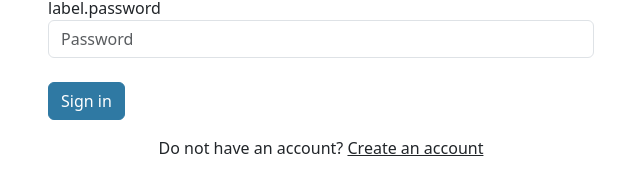
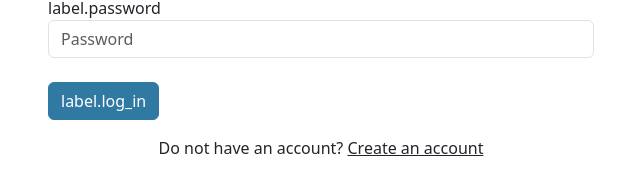
Before and after one commit to shahnewaz-gain/payrun, a Next.js app: page /login in a window 1280 px wide. Shown: the part 168-340 px from the top of the page, without its empty margins (319-959 px from the left). Built offline with nearby package versions, Linux system fonts and the light colour scheme; no server answers; what i18next-resources-to-backend would draw is missing.

Commit message:
implemented demo login

```diff
--- /dev/null
+++ b/app/dashboard/page.js
@@ -0,0 +1,5 @@
+import React from 'react';
+
+const Dashboard = () => <div className="text-center m-5">Dashboard</div>;
+
+export default Dashboard;
--- a/app/login/page.jsx
+++ b/app/login/page.jsx
@@ -1,30 +1,37 @@
 'use client';
 
 import React, { useState } from 'react';
-import { size } from 'lodash';
-import { useDispatch } from 'react-redux';
 import { useRouter } from 'next/navigation';
 import Cookies from 'js-cookie';
-import { userLogIn } from '@/redux/auth/authSlice';
 import { useTranslation } from '@/lib/i18next/client';
+import { toastAlert } from '@/utils';
+import { requestForLogin } from '@/helpers/restApiRequests';
 
 const Login = () => {
   const { t } = useTranslation();
   const [mutationData, setMutationData] = useState({});
-  const dispatch = useDispatch();
+  const [loading, setLoading] = useState(false);
   const router = useRouter();
 
   const handleChange = (type, value) => {
     setMutationData((prevData) => ({ ...prevData, [type]: value }));
   };
 
-  const handleSubmit = (e) => {
+  const handleSubmit = async (e) => {
     e.preventDefault();
+    setLoading(true);
 
-    if (size(mutationData)) {
-      Cookies.set('accessToken', 'dasdasdasdasd', { expires: 7 });
-      dispatch(userLogIn({ accessToken: '', user: { email: mutationData?.email } }));
-      router.push('/');
+    try {
+      const response = await requestForLogin(mutationData);
+
+      if (response?.status === 200) {
+        const { data } = response;
+        Cookies.set('accessToken', data?.token, { expires: 7 });
+        router.push('/dashboard');
+      }
+    } catch (error) {
+      toastAlert('danger', error?.message, 'top-right');
+      setLoading(false);
     }
   };
 
@@ -38,7 +45,6 @@ const Login = () => {
             <div className="form-group">
               <label htmlFor="email-address">Email address</label>
               <input
-                id="email-address"
                 name="email"
                 type="email"
                 required
@@ -50,7 +56,6 @@ const Login = () => {
             <div className="form-group mt-2">
               <label htmlFor="password">{t('label.password')}</label>
               <input
-                id="password"
                 name="password"
                 type="password"
                 required
@@ -59,8 +64,8 @@ const Login = () => {
                 onChange={(e) => handleChange('password', e.target.value)}
               />
             </div>
-            <button type="submit" className="btn mt-4 btn-primary">
-              Sign in
+            <button type="submit" disabled={loading} className="btn mt-4 btn-primary">
+              {`${t('label.log_in')} ${loading ? '...' : ''}`}
             </button>
           </form>
 
```
